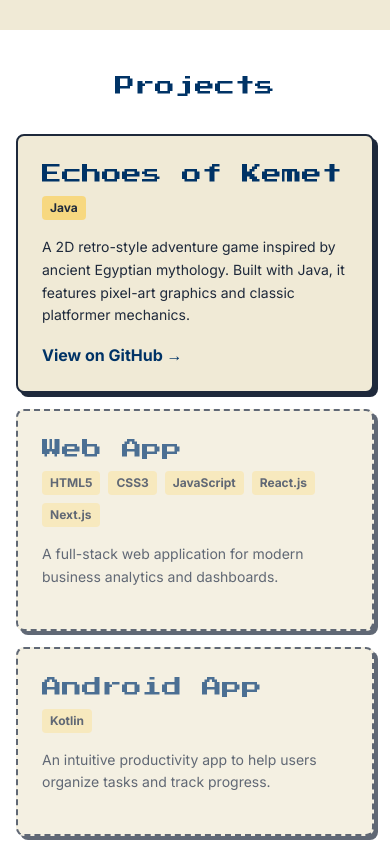
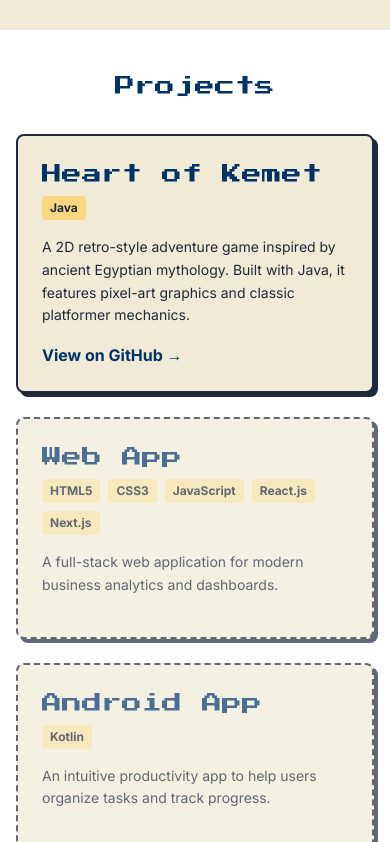
Before and after one commit to muazaljabali/muazaljabali.github.io, a plain HTML site: page index.html in a window 390 px wide. Shown: the part 2820-3662 px from the top of the page. Drawn offline with nearby package versions, Linux system fonts and the light colour scheme.

Commit message:
Update project title and adjust grid layout in index.html for improved responsiveness

```diff
--- a/index.html
+++ b/index.html
@@ -601,12 +601,13 @@
         <h2 class="font-pixel text-2xl sm:text-3xl md:text-4xl text-center text-kemet-blue mb-8 sm:mb-10 md:mb-12">
           Projects
         </h2>
-        <div class="grid grid-cols-1 sm:grid-cols-2 lg:grid-cols-4 gap-4 sm:gap-6 md:gap-8 max-w-6xl mx-auto">
+        <div
+          class="grid grid-cols-1 sm:grid-cols-2 lg:grid-cols-2 xl:grid-cols-3 2xl:grid-cols-3 gap-6 md:gap-10 max-w-7xl mx-auto">
           <div
             class="project-card bg-kemet-sand rounded-lg border-2 border-kemet-charcoal shadow-pixel overflow-hidden group">
             <div class="p-6">
               <h3 class="font-pixel text-xl text-kemet-blue mb-2">
-                Echoes of Kemet
+                Heart of Kemet
               </h3>
               <div class="flex flex-wrap gap-2 mb-4">
                 <span class="text-xs font-semibold bg-kemet-gold/50 text-kemet-charcoal px-2 py-1 rounded">Java</span>
```
